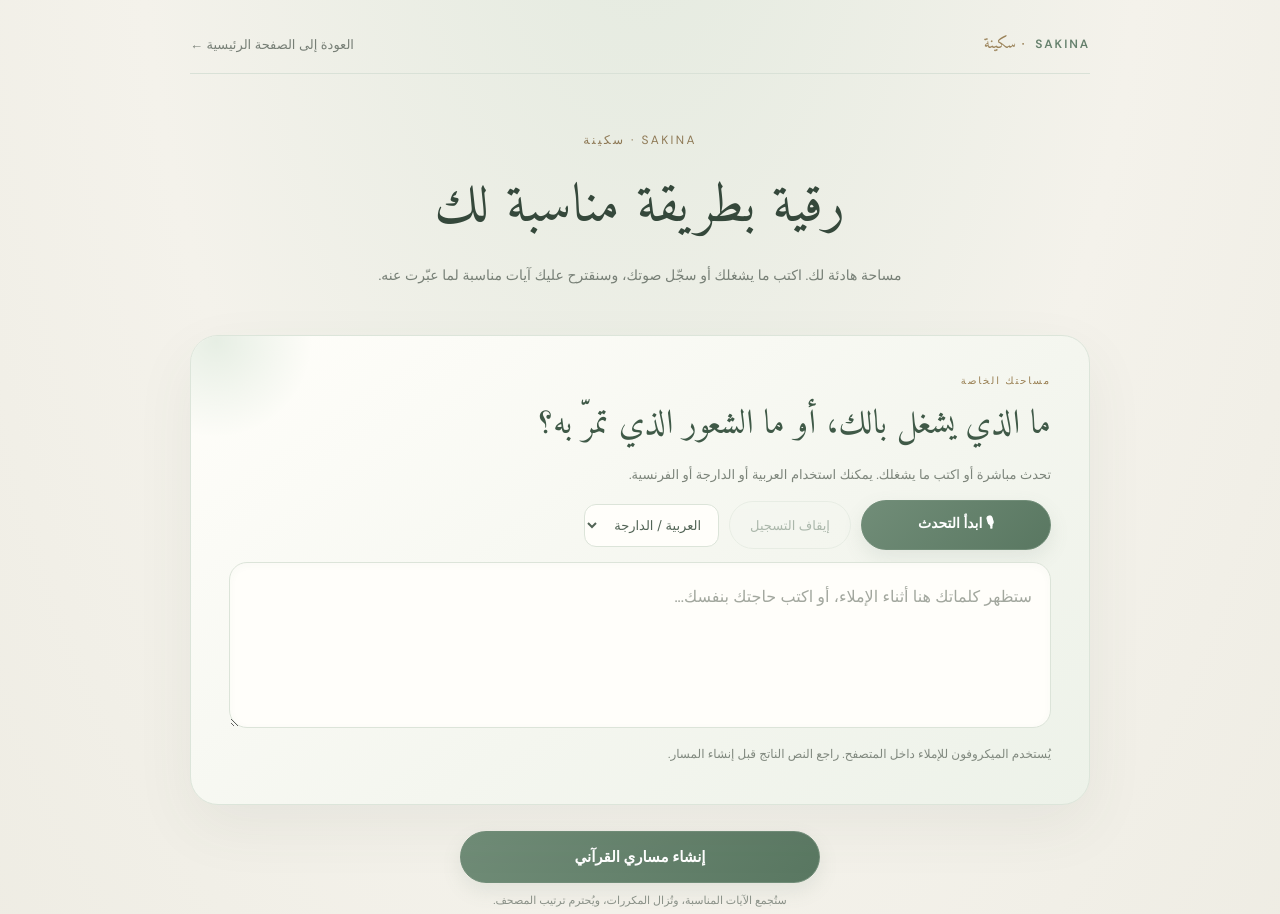
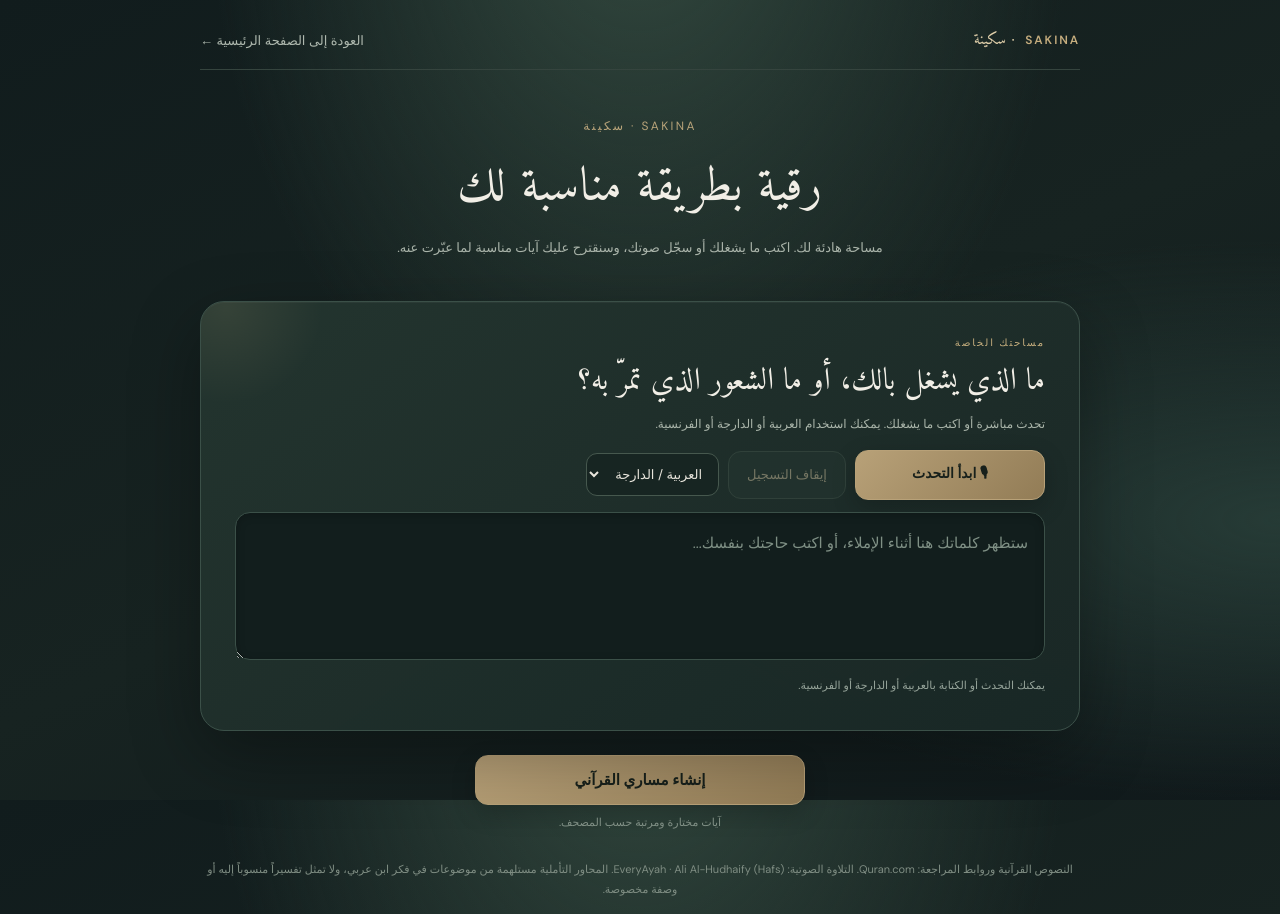
Before and after one commit to ismailsys/al-nuqta, a website: page ruqya/index.html in a window 1280 px wide. Shown: the top 914 px of the page. Drawn offline with Linux system fonts and the light colour scheme.

Commit message:
Apply elegant dark premium SAKINA visual theme

```diff
--- a/ruqya/index.html
+++ b/ruqya/index.html
@@ -181,6 +181,99 @@ select{background:#fffefa;border:1px solid #dce4d9;color:#526456;border-radius:1
 .footer{color:#959b91}
 @media(max-width:650px){.hero{padding:38px 0 26px}.needCard{border-radius:21px;padding:19px}.needCard .voiceTools{display:grid;grid-template-columns:1fr 1fr}.needCard #startRecording{grid-column:1/-1;width:100%}.needCard #voiceLanguage{width:100%}.composeArea .buildBtn{width:100%}}
 
+
+/* SAKINA dark premium experience */
+:root{
+ --bg:#101a1b;--panel:#1a2827;--panel2:#223331;
+ --accent:#b7a078;--accent2:#e0cfaa;--text:#f1eee6;
+ --muted:#a5afa7;--line:#354642;--glow:#9ab39a22
+}
+html{background:#101a1b}
+body{
+ color:var(--text);
+ background:
+  radial-gradient(ellipse at 50% -18%,#344a40 0%,transparent 48%),
+  radial-gradient(ellipse at 100% 65%,#263b36 0%,transparent 38%),
+  linear-gradient(155deg,#111c1d 0%,#172321 52%,#10191b 100%);
+ background-attachment:fixed
+}
+.wrap{width:min(880px,92%);padding:26px 0 52px}
+.top{border-bottom-color:#35443e}
+.brand{color:#c5ad7e}.brand span{color:#e0cfaa}
+.back{color:#aeb8ae}
+.hero{padding:48px 0 28px}
+.hero .eyebrow{color:#b9a47a}
+.hero h1{color:#f1eee6;font-size:clamp(34px,5.5vw,48px)}
+.hero p{color:#aab4aa;font-size:13px;line-height:1.9}
+.needCard{
+ border:1px solid #3b5048;border-radius:24px;
+ background:linear-gradient(145deg,rgba(35,53,47,.97),rgba(25,39,37,.98));
+ box-shadow:0 24px 70px #0005, inset 0 1px #ffffff0a;
+ padding:clamp(20px,4vw,34px)
+}
+.needCard:before{background:radial-gradient(circle,#b9a77a20 0%,transparent 72%)}
+.needKicker{color:#c4ad7d}
+.needCard h2{color:#f1eee6;font-size:clamp(25px,4vw,31px);line-height:1.6}
+.needCard .hint{color:#aab5aa;font-size:12px}
+.needCard #needText{
+ background:#121e1d;border:1px solid #3b5048;color:#f2efe7;
+ border-radius:15px;min-height:126px;padding:16px;
+ font:15px/1.9 "DM Sans",sans-serif;box-shadow:inset 0 2px 10px #0003
+}
+.needCard #needText:focus{border-color:#b7a078;box-shadow:0 0 0 3px #b7a07822}
+.needCard #needText::placeholder{color:#7f9085}
+.voiceTools{gap:9px}
+.btn{
+ border:1px solid #46584e;background:#263832;color:#e0cfaa;
+ border-radius:13px;padding:12px 18px;font-size:13px
+}
+.btn.primary{
+ background:linear-gradient(135deg,#b8a178,#927c56);border-color:#b8a178;
+ color:#17201b;font-weight:600;box-shadow:0 8px 24px #0003
+}
+.btn:hover{filter:brightness(1.08);box-shadow:0 10px 26px #0003}
+select{background:#172522;border:1px solid #46584e;color:#e8e5dc;border-radius:11px;padding:11px 12px}
+.voiceStatus{color:#96a49a;font-size:11px}
+.composeArea{margin:16px 0 6px}
+.composeArea .buildBtn{min-width:min(330px,100%);padding:14px 24px}
+.composeHint{color:#829187;font-size:11px}
+.path{
+ border:1px solid #354940;background:linear-gradient(145deg,#1c2b28ed,#172321f2);
+ border-radius:22px;box-shadow:0 20px 55px #0003;padding:clamp(16px,3vw,28px)
+}
+.path h3{color:#e0cfaa;font-weight:400}
+.path p{color:#aab4aa;line-height:1.9}
+.pathMeta .pill{background:#22342e;border-color:#405449;color:#d5c39c}
+.player{
+ border:1px solid #405248;border-radius:19px;
+ background:linear-gradient(145deg,#263831,#1d2c28);
+ box-shadow:0 14px 35px #0003
+}
+.playerEyebrow{color:#c1a779}
+.player h4{color:#f0eadc}
+.playerIntro,.playerStatus{color:#aab5aa}
+.verse{
+ border:1px solid #354940;border-radius:17px;background:#1b2926;
+ box-shadow:0 8px 22px #0002
+}
+.verse.playing{border-color:#b7a078;box-shadow:0 0 0 2px #b7a07824}
+.versehead{color:#c6b184}
+.tag{border-color:#405148;background:#23332e;color:#b4beb3}
+.arabic{color:#f3eee3}
+.meaning{border-color:#354940;color:#aeb8ad}
+.concept{background:#22332e;color:#d4c5a3;border-right-color:#b7a078}
+.method,.note{background:#1b2926;border-color:#354940;color:#aab4aa}
+.note{border-right-color:#b7a078}
+.footer{color:#7f8d83}
+@media(max-width:650px){
+ .hero{padding:36px 0 22px}
+ .needCard{border-radius:19px;padding:18px}
+ .needCard .voiceTools{display:grid;grid-template-columns:1fr 1fr}
+ .needCard #startRecording{grid-column:1/-1;width:100%}
+ .needCard #voiceLanguage{width:100%}
+ .composeArea .buildBtn{width:100%}
+}
+
 </style>
 </head>
 <body data-theme="sleep">
@@ -199,11 +292,11 @@ select{background:#fffefa;border:1px solid #dce4d9;color:#526456;border-radius:1
 </div>
 <textarea id="needText" rows="4" placeholder="ستظهر كلماتك هنا أثناء الإملاء، أو اكتب حاجتك بنفسك..."></textarea>
 <audio id="recordedAudio" controls hidden></audio>
-<p class="voiceStatus" id="voiceStatus" aria-live="polite">يُستخدم الميكروفون للإملاء داخل المتصفح. راجع النص الناتج قبل إنشاء المسار.</p>
+<p class="voiceStatus" id="voiceStatus" aria-live="polite">يمكنك التحدث أو الكتابة بالعربية أو الدارجة أو الفرنسية.</p>
 </div>
 </section>
 
-<div class="composeArea"><button class="btn primary buildBtn" id="buildNeed" type="button">إنشاء مساري القرآني</button><p class="composeHint">ستُجمع الآيات المناسبة، وتُزال المكررات، ويُحترم ترتيب المصحف.</p></div><section class="path" id="path" aria-live="polite">
+<div class="composeArea"><button class="btn primary buildBtn" id="buildNeed" type="button">إنشاء مساري القرآني</button><p class="composeHint">آيات مختارة ومرتبة حسب المصحف.</p></div><section class="path" id="path" aria-live="polite">
 <h3 id="pathTitle">مسارك القرآني</h3><p id="pathText">ستظهر هنا الآيات المرتبطة بالموضوعات التي اخترتها أو وصفتها.</p>
 <div class="pathMeta" id="pathMeta"></div>
 <div class="player">
```
